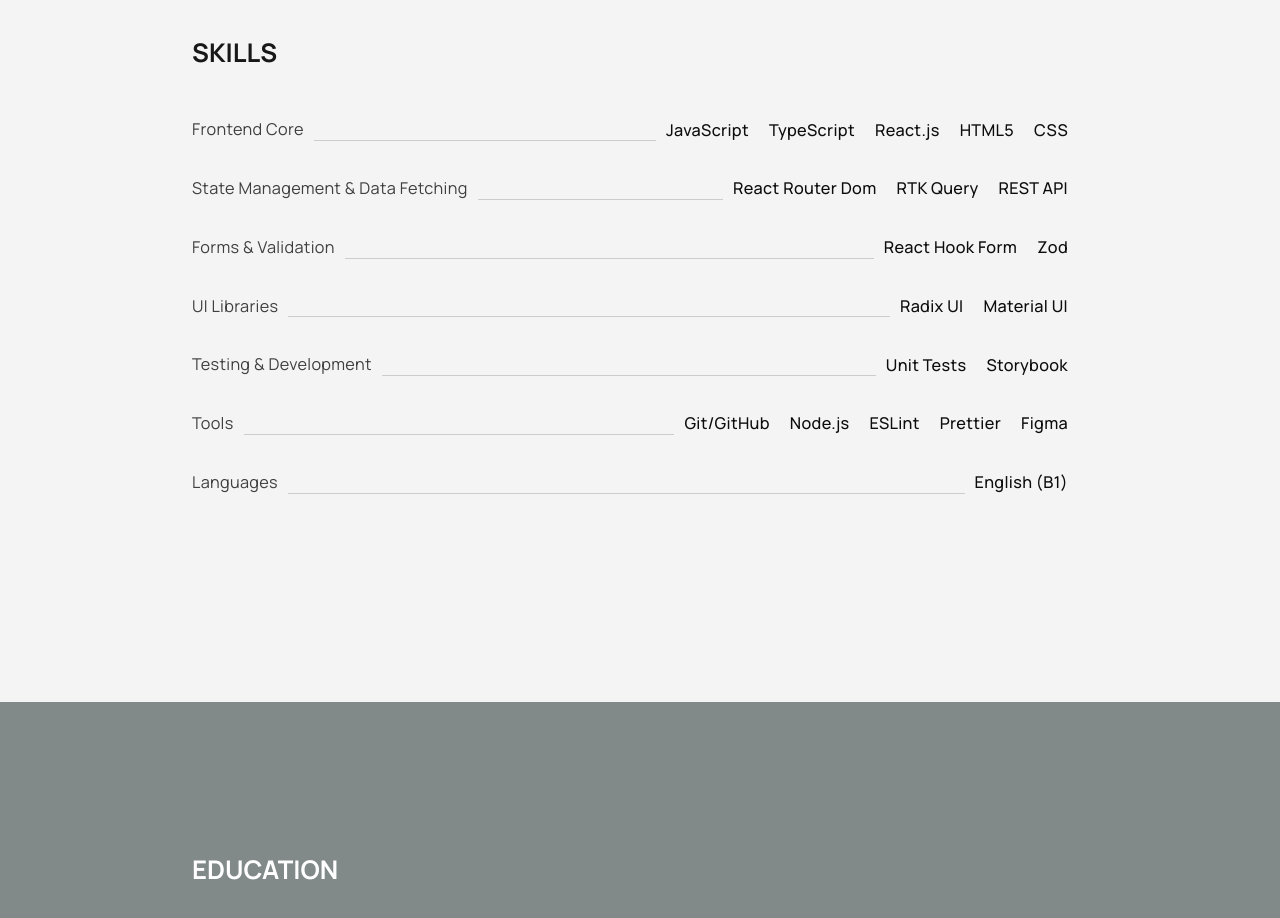
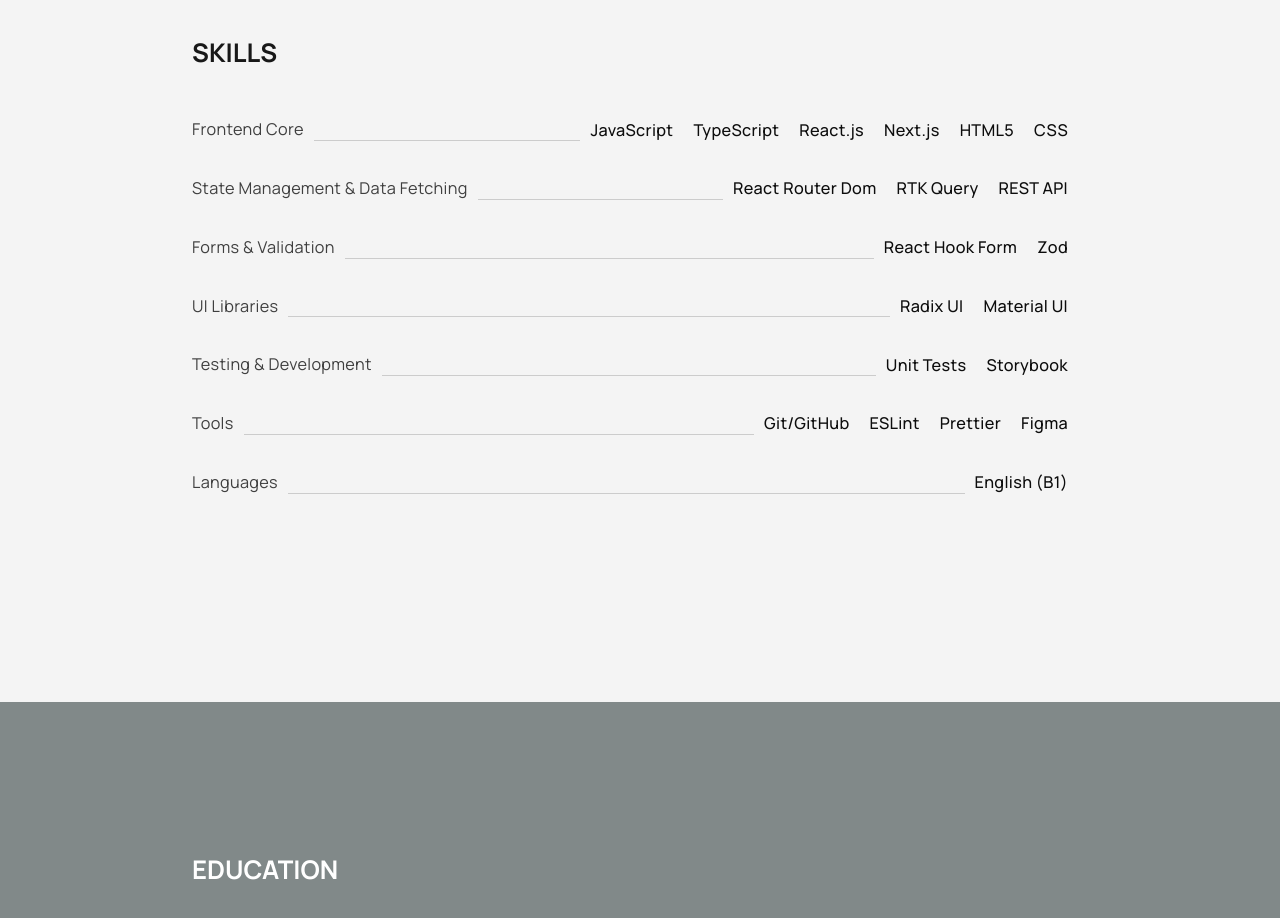
Before and after one commit to dmitrenokdarya/Portfolio, a React app: page /aboutme in a window 1280 px wide. Shown: the part 920-1838 px from the top of the page. Built offline with nearby package versions, Linux system fonts and the light colour scheme.

Commit message:
fix: fix my skills

```diff
--- a/src/pages/AboutMePage.tsx
+++ b/src/pages/AboutMePage.tsx
@@ -8,12 +8,12 @@
 
 export const AboutMePage = () => {
   const Skills = {
-    FrontendCore: ["JavaScript", "TypeScript", "React.js", "HTML5", "CSS"],
+    FrontendCore: ["JavaScript", "TypeScript", "React.js", "Next.js", "HTML5", "CSS"],
     StateManagement: ["React Router Dom", "RTK Query", "REST API"],
     FormsValidation: ["React Hook Form", "Zod"],
     UILibraries: ["Radix UI", "Material UI"],
     Testing: ["Unit Tests", "Storybook"],
-    Tools: ["Git/GitHub", "Node.js", "ESLint", "Prettier", "Figma"],
+    Tools: ["Git/GitHub", "ESLint", "Prettier", "Figma"],
     Languages: ["English (B1)"],
   };
 
```
